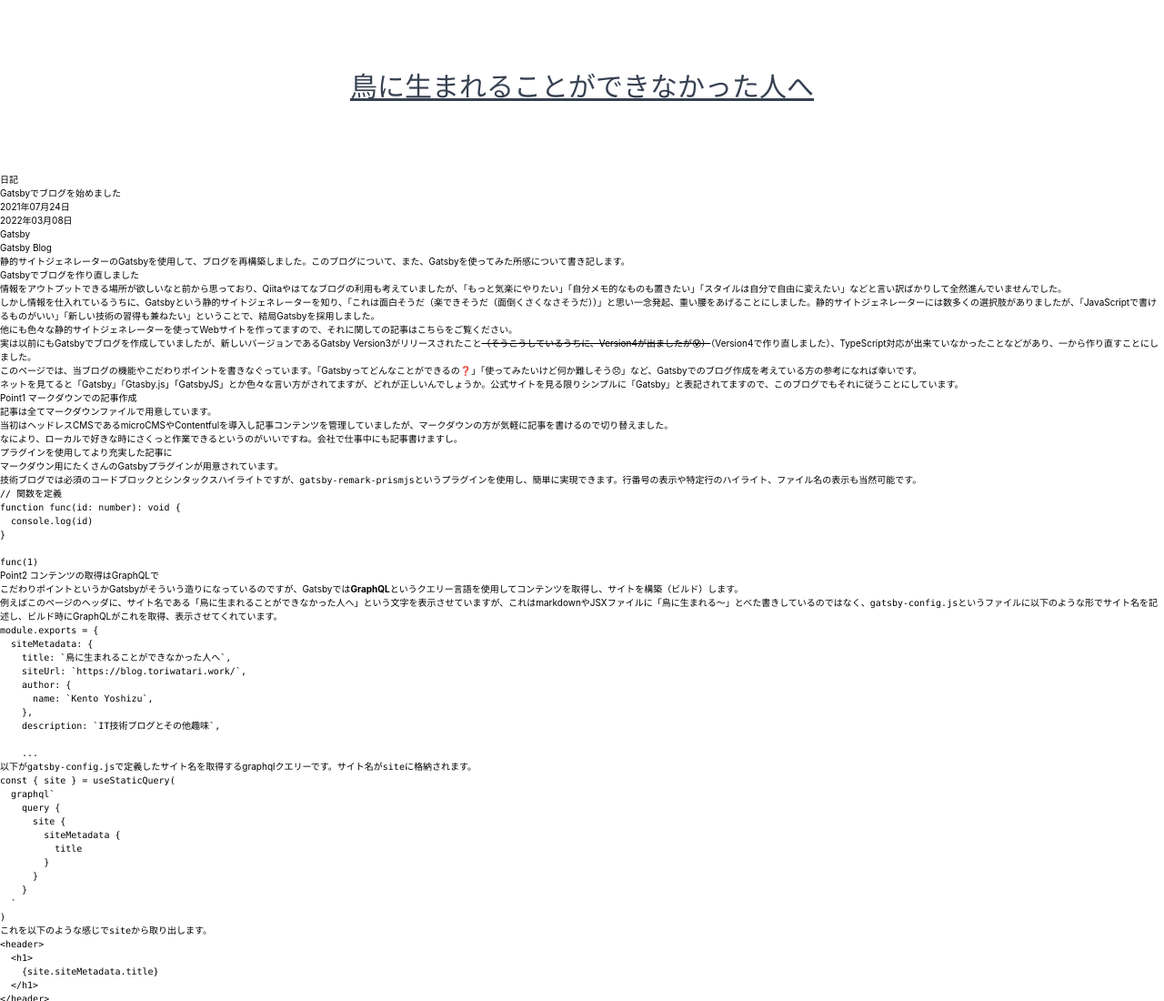
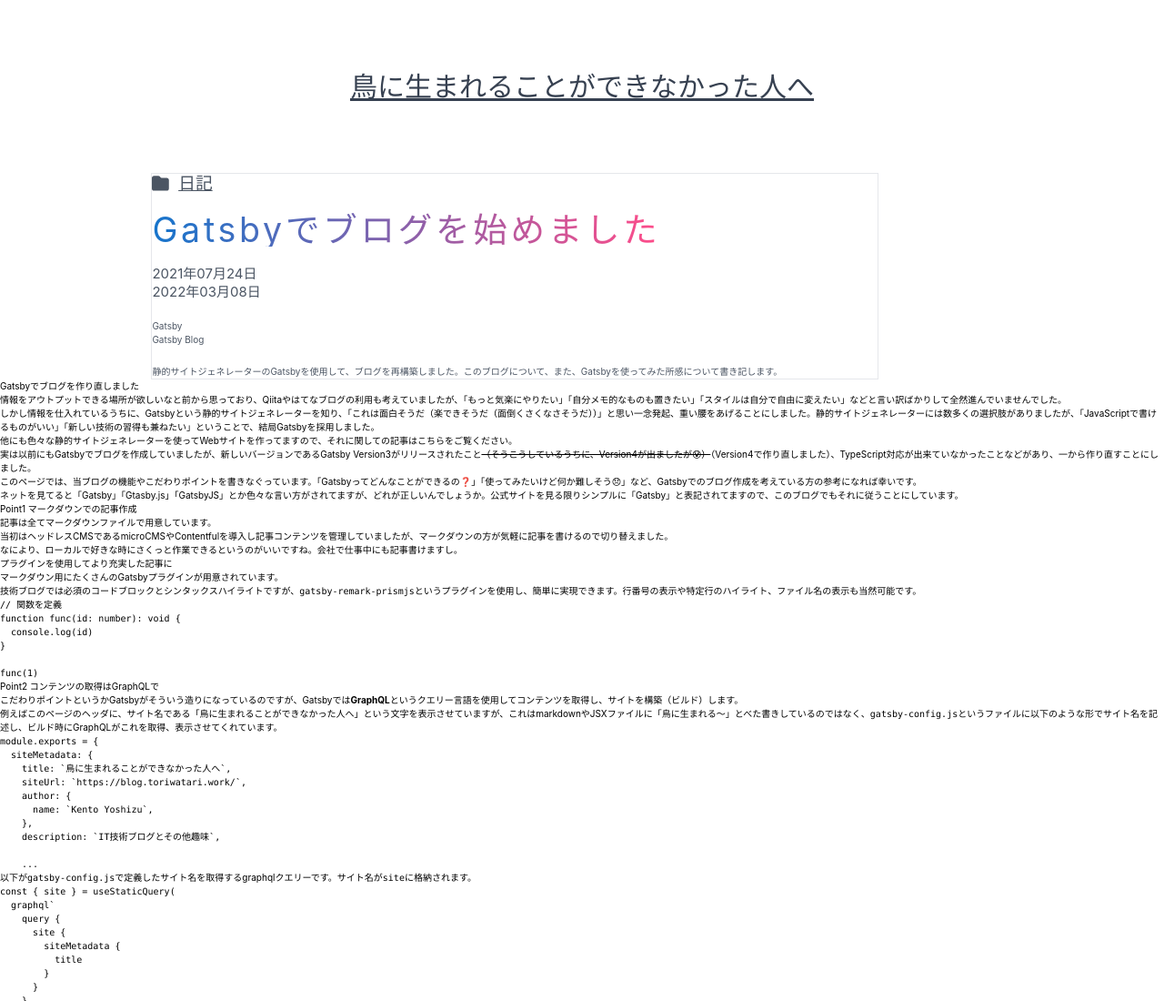
Before and after one commit to kento-yoshidu/Snipet, a Gatsby site: page /Diary/01/ in a window 1280 px wide. Shown: the top 1100 px of the page at 91% size. Built offline with nearby package versions, Linux system fonts and the light colour scheme; Gatsby itself is replaced by a stand-in of ours; some packages are replaced by stand-ins of ours; code samples lack their colours.

Commit message:
✨ Update PostInfo.tsx

```diff
--- a/src/components/PostInfo.tsx
+++ b/src/components/PostInfo.tsx
@@ -1,33 +1,45 @@
 import React from "react"
 import { Link } from "gatsby"
+
+import { FontAwesomeIcon } from "@fortawesome/react-fontawesome"
+import { faFolder } from "@fortawesome/free-solid-svg-icons"
+import { faGithubSquare } from "@fortawesome/free-brands-svg-icons"
+
+import "@fortawesome/fontawesome-svg-core/styles.css"
+import { config } from "@fortawesome/fontawesome-svg-core"
+config.autoAddCss = false
 
 const PostInfo = ({ postInfo }) => {
   const [postY, postM, postD] = postInfo.postdate.split("-")
   const [updateY, updateM, updateD] = postInfo.update.split("-")
 
   return (
-    <>
-      <p>
+    <div className="border ml-[13vw] text-gray-600 max-w-7xl">
+      <p className="text-3xl mb-8">
+        <FontAwesomeIcon icon={faFolder} className="mr-4"/>
+
         <Link to={`/series/${postInfo.seriesSlug}/page/1/`}>
-          {postInfo.seriesName}
+          <a className="underline">
+            {postInfo.seriesName}
+          </a>
         </Link>
       </p>
 
-      <h2>{postInfo.title}</h2>
+      <h1 className="mb-8 text-6xl bg-gradient-to-r from-main-color to-sub-color bg-clip-text text-transparent inline-block tracking-widest">{postInfo.title}</h1>
 
-      <ul>
+      <ul className="mb-8 text-2xl">
         <li>{`${postY}年${postM}月${postD}日`}</li>
         <li>{`${updateY}年${updateM}月${updateD}日`}</li>
       </ul>
 
-      <ul>
+      <ul className="mb-8">
         {postInfo.tags.map((tag) => (
           <li key={`tag${tag}`}>{tag}</li>
         ))}
       </ul>
 
       <p>{postInfo.description}</p>
-    </>
+    </div>
   )
 }
 
```
